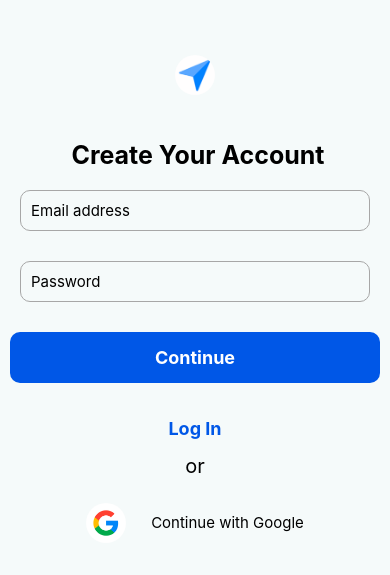
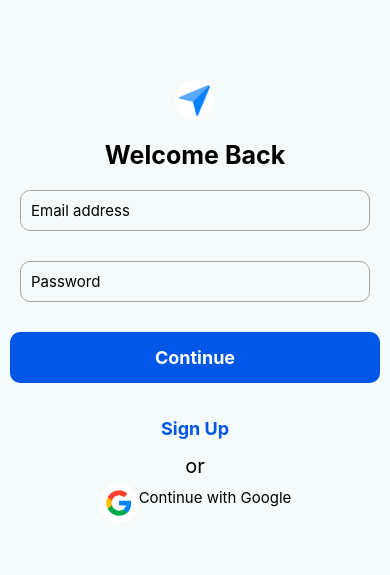
Before and after one commit to ChamudithaWasala0423/hospital-finder-app, a React Native app: screen / in a window 390 px wide. Shown: the part 113-688 px from the top of the page. Built offline with nearby package versions, Linux system fonts and the light colour scheme.

Commit message:
login screen UI

```diff
--- a/App.tsx
+++ b/App.tsx
@@ -23,7 +23,7 @@ import Select from './Screens/Select';
 const App: React.FC = () => {
   return (
 
-      <SignUp/>
+      <Login/>
 
 
 
```
